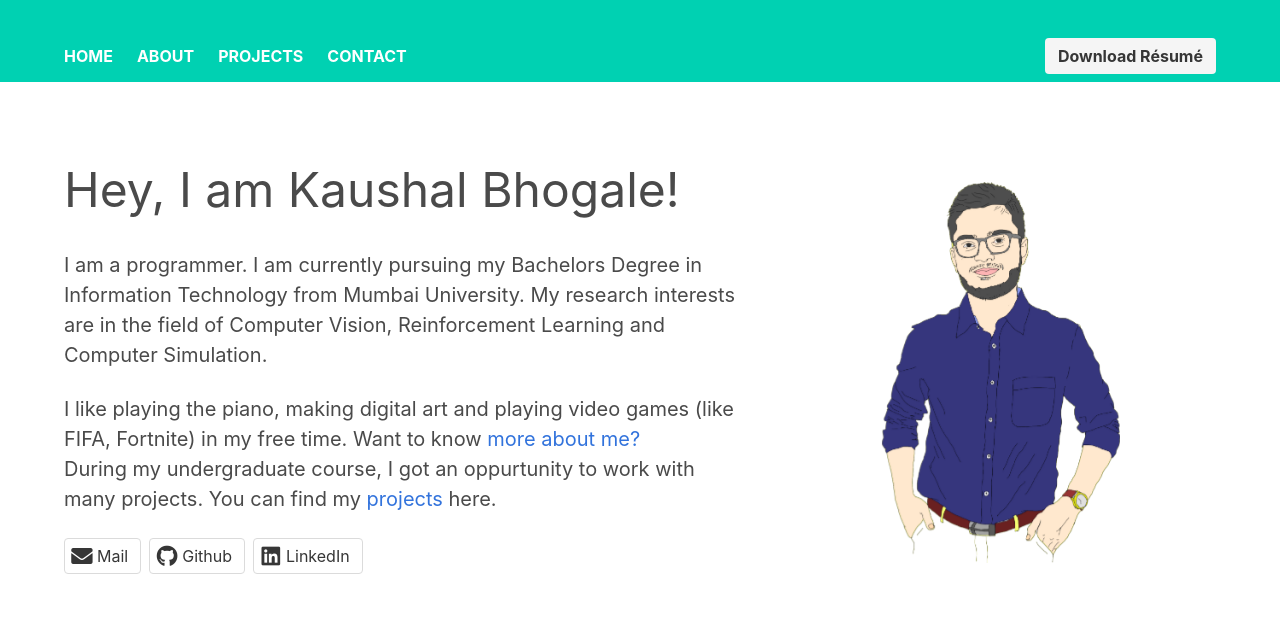
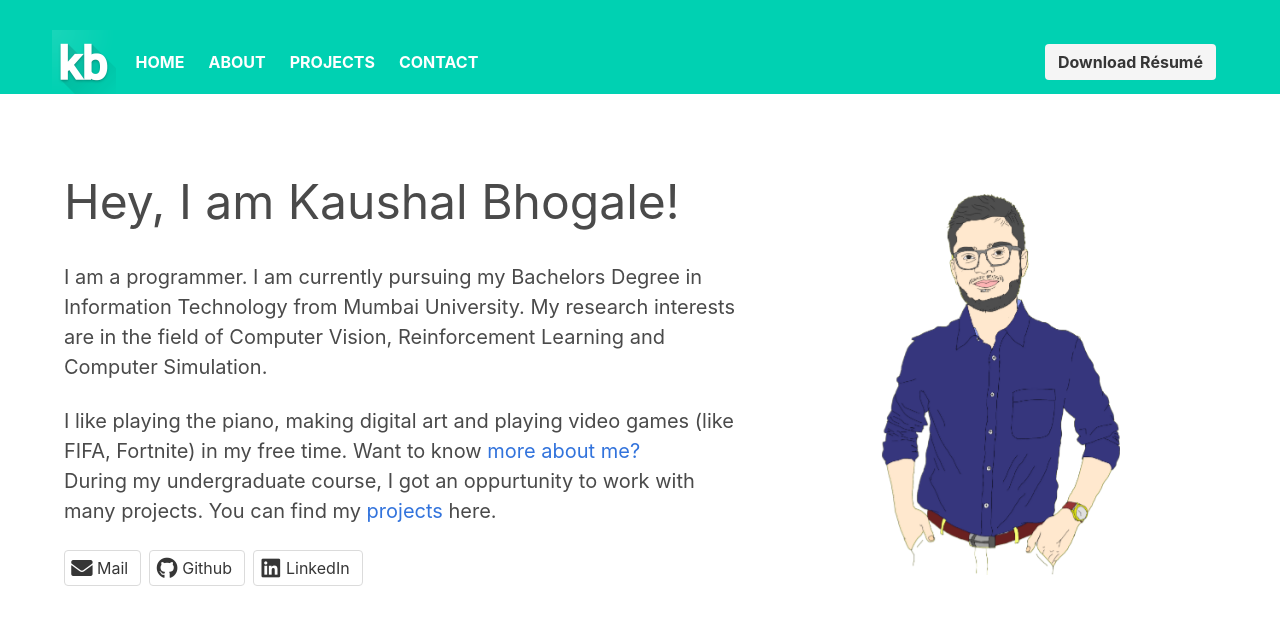
Before and after one commit to kaushal-py/kaushal-py.github.io, a website: page index.html in a window 1280 px wide. Drawn offline with nearby package versions, Linux system fonts and the light colour scheme.

Commit message:
Add icons

```diff
--- a/index.html
+++ b/index.html
@@ -7,6 +7,7 @@
     <link rel="stylesheet" href="css/mystyles.css">
     <link rel="stylesheet" href="https://cdnjs.cloudflare.com/ajax/libs/animate.css/3.7.0/animate.min.css">
     <link rel="stylesheet" href="https://use.fontawesome.com/releases/v5.8.1/css/all.css" integrity="sha384-50oBUHEmvpQ+1lW4y57PTFmhCaXp0ML5d60M1M7uH2+nqUivzIebhndOJK28anvf" crossorigin="anonymous">
+    <link rel="shortcut icon" type="image/x-icon" href="favicon.ico" />
     <title>Kaushal Bhogale</title>
 </head>
 <body>
@@ -14,9 +15,9 @@
 
         <div class="container">
         <div class="navbar-brand">
-            <!-- <figure class="image is-64x64 animated fadeInLeft">
-                <img src="imgs/logo.png">
-            </figure> -->
+            <figure class="image is-64x64 animated fadeInDown">
+                <img src="imgs/kb_logo/web.png">
+            </figure>
             <a role="button" class="navbar-burger burger" aria-label="menu" aria-expanded="false" data-target="navbarBasicExample">
             <span aria-hidden="true"></span>
             <span aria-hidden="true"></span>
@@ -27,7 +28,7 @@
         <div id="navbarBasicExample" class="navbar-menu">
             <div class="navbar-start">
             <a class="navbar-item">
-               <strong>HOME</strong>
+               <strong>&nbsp;&nbsp;HOME</strong>
             </a>
 
             <a class="navbar-item">
```
Also changed, not shown: favicon.ico (added), imgs/kaushal.png (deleted), imgs/kb_logo/res/mipmap-hdpi/kb_logo.png (added), imgs/kb_logo/res/mipmap-mdpi/kb_logo.png (added), imgs/kb_logo/res/mipmap-xhdpi/kb_logo.png (added), imgs/kb_logo/res/mipmap-xxhdpi/kb_logo.png (added), imgs/kb_logo/res/mipmap-xxxhdpi/kb_logo.png (added), imgs/kb_logo/web.png (added), imgs/logo.png (deleted), imgs/project.svg (deleted).
